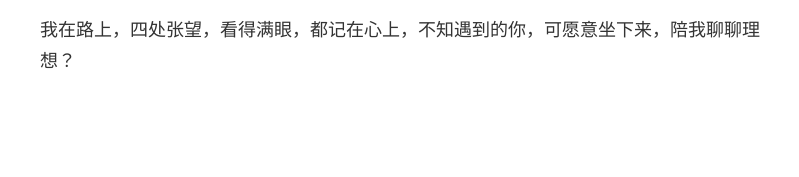
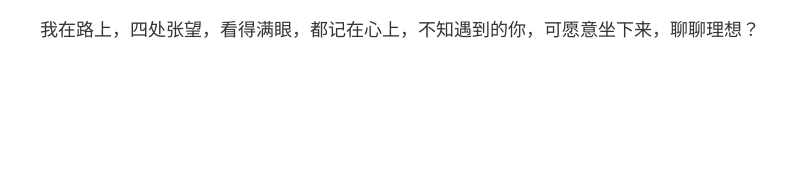
Before and after one commit to BruceZP/BruceZP.github.io, a plain HTML site: page about/index.html in a window 1280 px wide. Shown: the part 414-591 px from the top of the page, 240-1039 px from the left. Drawn offline with nearby package versions, Linux system fonts and the light colour scheme; some packages are replaced by stand-ins of ours; a script that the page names is missing.

Commit message:
Site updated: 2016-08-20 15:56:14

```diff
--- a/about/index.html
+++ b/about/index.html
@@ -2,7 +2,7 @@
 <p>实验和论文是我的日常，可我偏有一颗躁动的心，向往自由，也偶贪安逸。</p>
 <p>我爱茶、爱乐、爱玩、爱这世间一切的美好。</p>
 <p>我坚信生命的意义在于不断尝试未知，在有限生命中历经无限的可能，美好或糟糕，都值得去拥抱。</p>
-<p>我在路上，四处张望，看得满眼，都记在心上，不知遇到的你，可愿意坐下来，陪我聊聊理想？</p>
+<p>我在路上，四处张望，看得满眼，都记在心上，不知遇到的你，可愿意坐下来，聊聊理想？</p>
 </div></article><footer id="footer"><div class="container"><div class="bar"><div class="social"><a href="mailto:brucezp@gamil.com" target="_blank"><i class="fa fa-envelope-o"></i></a><a href="/atom.xml" target="_blank"><i class="fa fa-rss"></i></a></div><div class="footer">© 2016 <a href="/" rel="nofollow">Frog Croaks</a>. Powered by <a rel="nofollow" target="_blank" href="https://hexo.io">Hexo</a>. Theme <a target="_blank" href="https://github.com/lotabout/very-simple">very-simple</a>.</div></div></div></footer><link rel="stylesheet" type="text/css" href="//cdn.bootcss.com/fancybox/2.1.5/jquery.fancybox.css"><script src="//cdn.bootcss.com/jquery/2.0.3/jquery.min.js"></script><script src="//cdn.bootcss.com/fancybox/2.1.5/jquery.fancybox.pack.js"></script><script>$(document).ready(function() {
     $(".fancybox").fancybox();
 });
```
